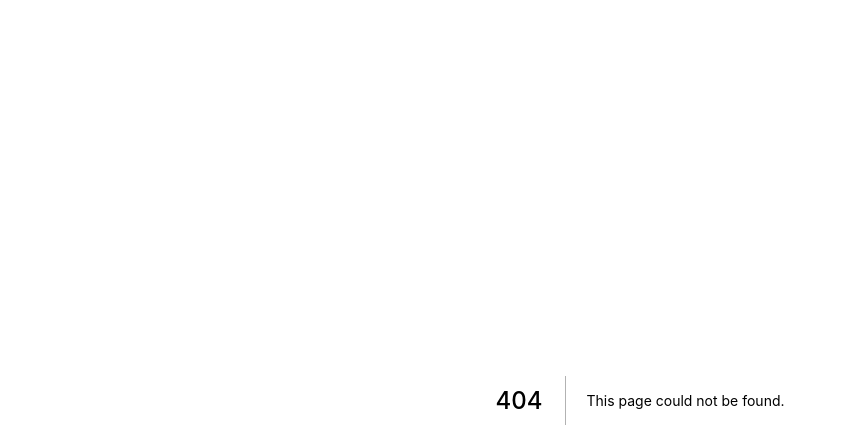
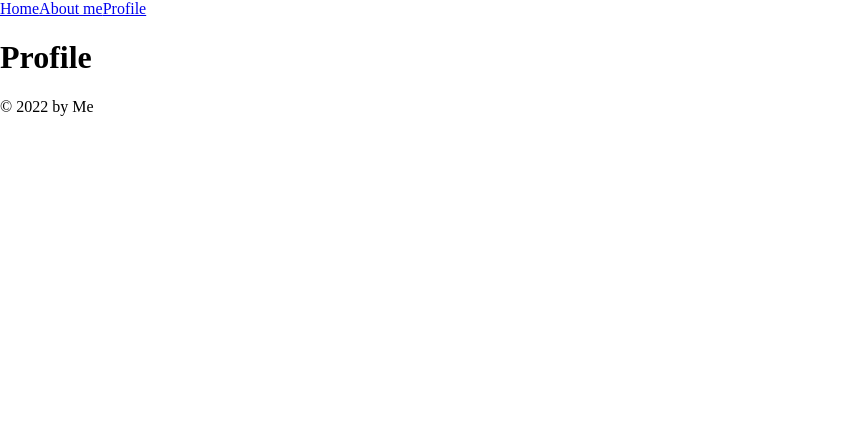
Before and after one commit to DerElchausdemAll/nf-capstone, a Next.js app: page /profile in a window 1280 px wide. Before the commit this address had no page. Shown: the top 448 px of the page, without its empty margins (0-847 px from the left). Built offline with nearby package versions, Linux system fonts and the light colour scheme.

Commit message:
feat: add a new profile page

```diff
--- a/src/organisms/header/index.jsx
+++ b/src/organisms/header/index.jsx
@@ -7,6 +7,7 @@ const Header = () => {
 			<nav data-test-id="navigation">
 				<Link href="/">Home</Link>
 				<Link href="/about">About me</Link>
+				<Link href="/profile">Profile</Link>
 			</nav>
 		</header>
 	);
--- /dev/null
+++ b/src/pages/profile/index.jsx
@@ -0,0 +1,17 @@
+import Head from "next/head";
+import React from "react";
+import Layout from "../../organisms/layout";
+
+const Profile = () => {
+	return (
+		<Layout>
+			<Head>
+				<title key="title">About</title>
+				<meta key="description" name="description" content="About" />
+			</Head>
+			<h1>Profile</h1>
+		</Layout>
+	);
+};
+
+export default Profile;
```
